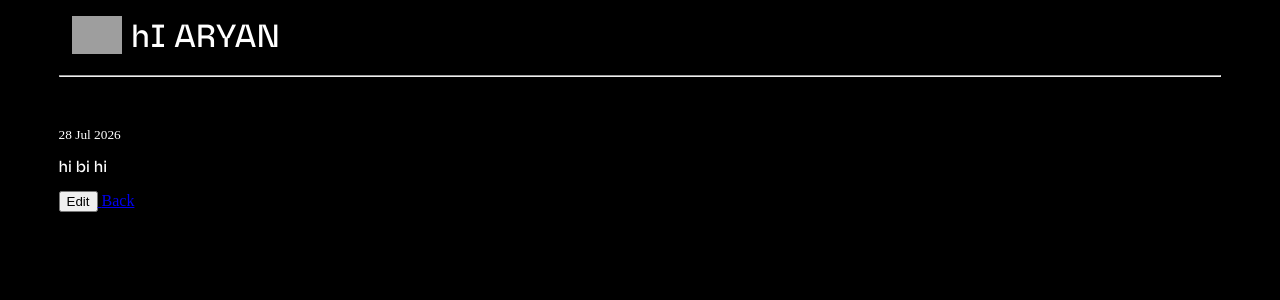
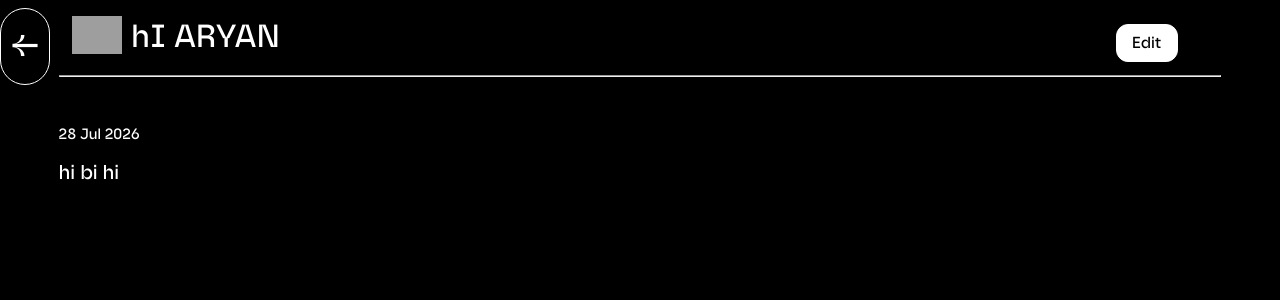
Before and after one commit to aryanbrite/flask, a Flask app: page /note/1 in a window 1280 px wide. Shown: the top 300 px of the page. Run offline with Flask 3, Linux system fonts and the light colour scheme; a user stored in the database is signed in; grey boxes are pictures that could not be loaded.

Commit message:
donw with view.html

```diff
--- a/static/view.css
+++ b/static/view.css
@@ -26,3 +26,49 @@ h1, p{
 #hr {
     margin-bottom: 6vh;
 }
+p {
+    font-size: 20px;
+}
+
+small {
+    font-family: safiro;
+    font-size: 15px;
+}
+
+#back {
+    display: block;
+    border: 1px solid white;
+    padding-left: 10px;
+    padding-right: 10px;
+    border-radius: 100px;
+    color: white;
+    text-decoration: none;
+    position: fixed;
+    top: 1vh;
+    left: 0;
+}
+
+#back:hover {
+    background-color: rgb(255, 137, 27);;
+}
+
+#submit {
+    border: 1px solid white;
+    display: inline-block;
+    padding: 10px;
+    border-radius: 12px;
+    color: black;
+    background-color: white;
+    position: fixed;
+    top: 3vh;
+    right: 8vw;
+    cursor: pointer;
+    font-family: safiro;
+    font-weight: 1;
+    text-decoration: none;
+    width: 40px;
+    display: flex;
+    align-items: center;
+    justify-content: center;
+
+}
--- a/templates/view.html
+++ b/templates/view.html
@@ -24,15 +24,13 @@
     </p>
 
 
-    <a href="{{ url_for('edit', id=note.id) }}">
-        <button>
-            Edit
-        </button>
+    <a href="{{ url_for('edit', id=note.id) }}" id="submit" >
+        Edit
     </a>
 
 
-    <a href="{{ url_for('home') }}">
-        Back
+    <a href="{{ url_for('home') }}" id="back" >
+        <h1>←</h1>
     </a>
 
 </div>
```
